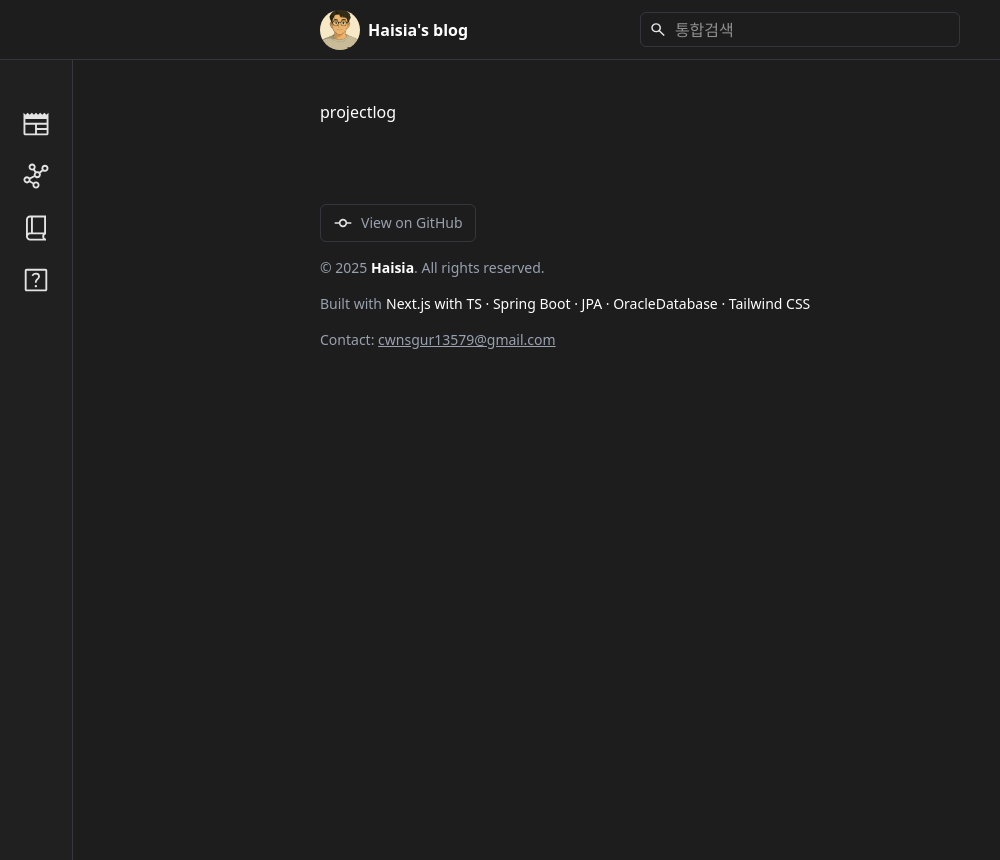
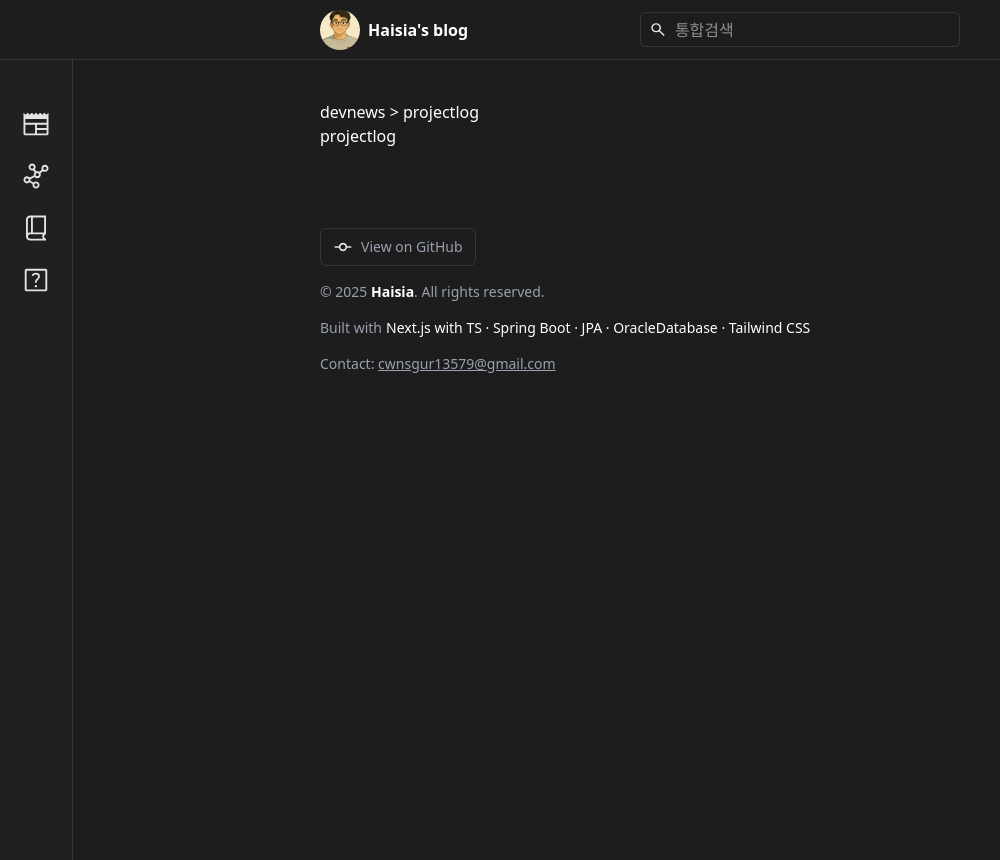
Before and after one commit to Haisia/project-blog-next, a Next.js app: page /devnews in a window 1280 px wide. Shown: the whole page, without its empty margins (0-1000 px from the left). Built offline with nearby package versions, Linux system fonts and the light colour scheme.

Commit message:
신규: Breadcrumbs 임시파일 생성

```diff
--- a/src/app/devnews/page.tsx
+++ b/src/app/devnews/page.tsx
@@ -1,8 +1,10 @@
 import React from 'react';
+import Breadcrumbs from "@/components/Breadcrumbs";
 
 const Page = () => {
   return (
     <>
+      <Breadcrumbs contents={["devnews", "projectlog"]}/>
       <h1>projectlog</h1>
     </>
   );
--- a/src/components/Breadcrumbs.tsx
+++ b/src/components/Breadcrumbs.tsx
@@ -1,13 +1,15 @@
 import React from 'react';
 
-const Breadcrumbs = (contents:string[]) => {
+type BreadcrumbsProps = {
+  contents: string[];
+};
+
+const Breadcrumbs = ({ contents }: BreadcrumbsProps) => {
   const joinedBreadcrumbs = contents.join(" > ");
 
   return (
-    <>
-      <div>{joinedBreadcrumbs}</div>
-    </>
+    <div>{joinedBreadcrumbs}</div>
   );
-}
+};
 
 export default Breadcrumbs;
```
